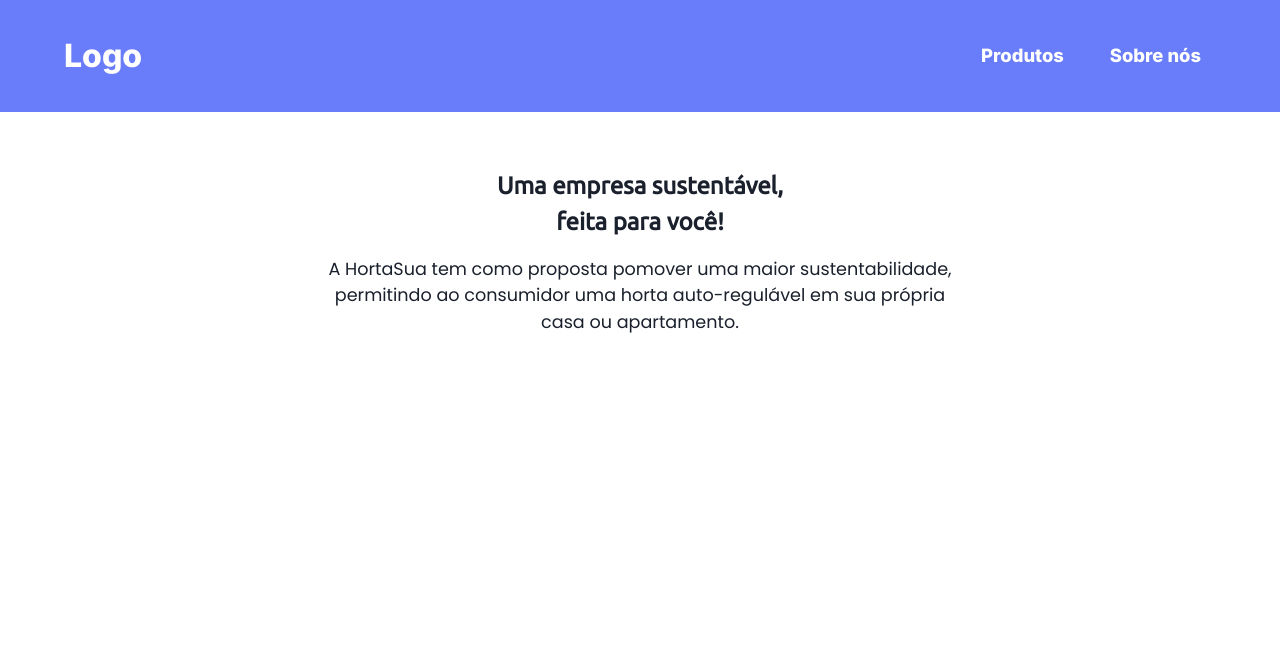
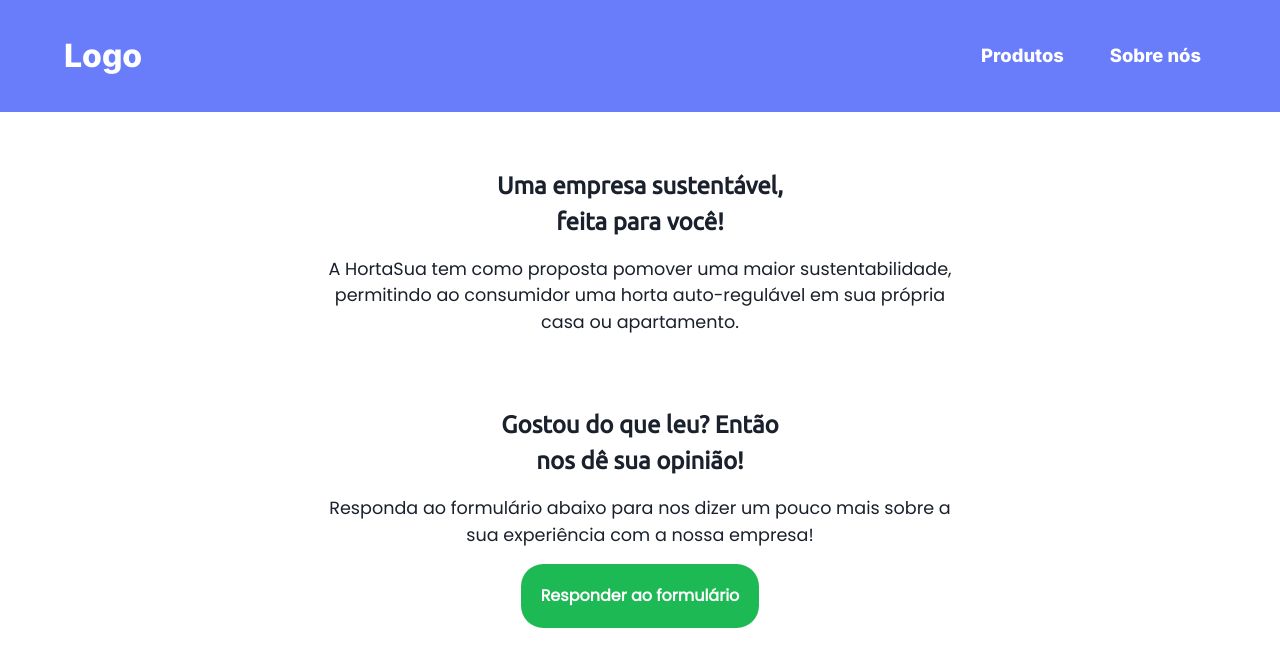
Before and after one commit to geography-school-work/site, a Next.js app: page / in a window 1280 px wide. Shown: the top 666 px of the page. Built offline with nearby package versions, Linux system fonts and the light colour scheme.

Commit message:
Add form to the home page

```diff
--- a/package.json
+++ b/package.json
@@ -13,6 +13,7 @@
     "@chakra-ui/react": "^1.8.8",
     "@emotion/react": "^11",
     "@emotion/styled": "^11",
+    "formik": "^2.2.9",
     "framer-motion": "^6",
     "next": "12.1.0",
     "react": "17.0.2",
--- a/src/pages/index.tsx
+++ b/src/pages/index.tsx
@@ -1,21 +1,95 @@
 import type { NextPage } from "next";
+import {
+	Button,
+	FormControl,
+	FormErrorMessage,
+	FormLabel,
+	Input,
+	Modal,
+	ModalBody,
+	ModalCloseButton,
+	ModalContent,
+	ModalFooter,
+	ModalHeader,
+	ModalOverlay,
+	propNames,
+	useDisclosure,
+} from "@chakra-ui/react";
+import { Field, Form, Formik } from "formik";
 import { HeaderComponent } from "../web/components/header";
 import { HomeStyles } from "../styles/home";
 
 const Home: NextPage = () => {
+	const { isOpen, onOpen, onClose } = useDisclosure();
+
+	const validateField = (value) => {
+		if (!value) {
+			return "This field is required";
+		}
+		return "";
+	};
+
 	return (
 		<>
 			<HeaderComponent />
 			<HomeStyles>
-				<h2>
-					Uma empresa sustentável, feita para você!
-				</h2>
-				<p>
-					A HortaSua tem como proposta pomover uma maior sustentabilidade,
-					permitindo ao consumidor uma horta auto-regulável em sua própria
-					casa ou apartamento.
-				</p>
+				<div id="presentation">
+					<h2>Uma empresa sustentável, feita para você!</h2>
+					<p>
+						A HortaSua tem como proposta pomover uma maior sustentabilidade,
+						permitindo ao consumidor uma horta auto-regulável em sua própria
+						casa ou apartamento.
+					</p>
+				</div>
+				<div id="form-invite">
+					<h2>Gostou do que leu? Então nos dê sua opinião!</h2>
+					<p>
+						Responda ao formulário abaixo para nos dizer um pouco mais sobre a
+						sua experiência com a nossa empresa!
+					</p>
+					<button onClick={onOpen}>Responder ao formulário</button>
+				</div>
 			</HomeStyles>
+			<Modal isOpen={isOpen} onClose={onClose} isCentered>
+				<ModalOverlay />
+				<ModalContent width="90%">
+					<ModalHeader>Formulário</ModalHeader>
+					<ModalCloseButton />
+					<ModalBody>
+						<Formik
+							initialValues={{}}
+							onSubmit={(values, action) => {
+								console.log(values);
+							}}
+						>
+							{(props) => (
+								<Form>
+									<Field mb={5} name="Alguma coisa">
+										{({ field, form }) => (
+											<FormControl
+												isInvalid={form.errors.name && form.touched.name}
+											>
+												<FormLabel htmlFor="Alguma coisa">Alguma coisa</FormLabel>
+												<Input {...field} placeholder="Alguma coisa" />
+												<FormErrorMessage>{form.errors.name}</FormErrorMessage>
+											</FormControl>
+										)}
+									</Field>
+									<Button
+										mt={4}
+										mb={4}
+										colorScheme="teal"
+										isLoading={props.isSubmitting}
+										type="submit"
+									>
+										Enviar
+									</Button>
+								</Form>
+							)}
+						</Formik>
+					</ModalBody>
+				</ModalContent>
+			</Modal>
 		</>
 	);
 };
--- a/src/styles/home.ts
+++ b/src/styles/home.ts
@@ -6,6 +6,14 @@
     justify-content: center;
     flex-direction: column;
     text-align: center;
+    gap: 1rem;
+
+    > #presentation,
+    > #form-invite {
+        display: flex;
+        justify-content: center;
+        align-items: center;
+        flex-direction: column;
 
         > h2 {
             font-family: "Ubuntu";
@@ -24,4 +32,16 @@
             min-width: 18rem;
             font-family: "Poppins";
         }
+    }
+
+    > #form-invite > button {
+        margin: 1rem 0;
+        background-color: ${({ theme }) => theme.GREEN};
+        border: none;
+        border-radius: 1.4rem;
+        font-family: "Poppins";
+        font-weight: bold;
+        padding: 1.25rem;
+        color: ${({ theme }) => theme.WHITE}
+    }
 `;
```
Also changed, not shown: 1 other file (tests, documents, lock files or other folders). Lines whose indentation alone changed are shown as unchanged.
